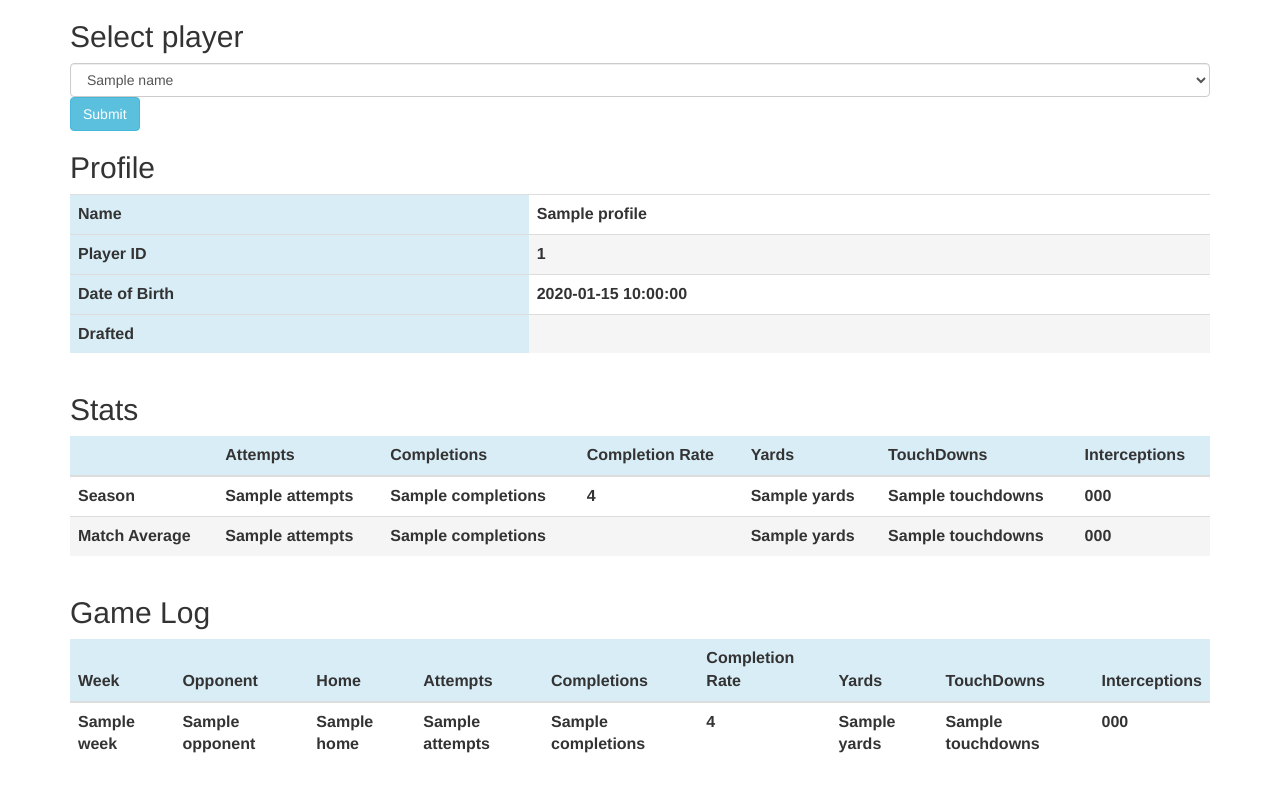
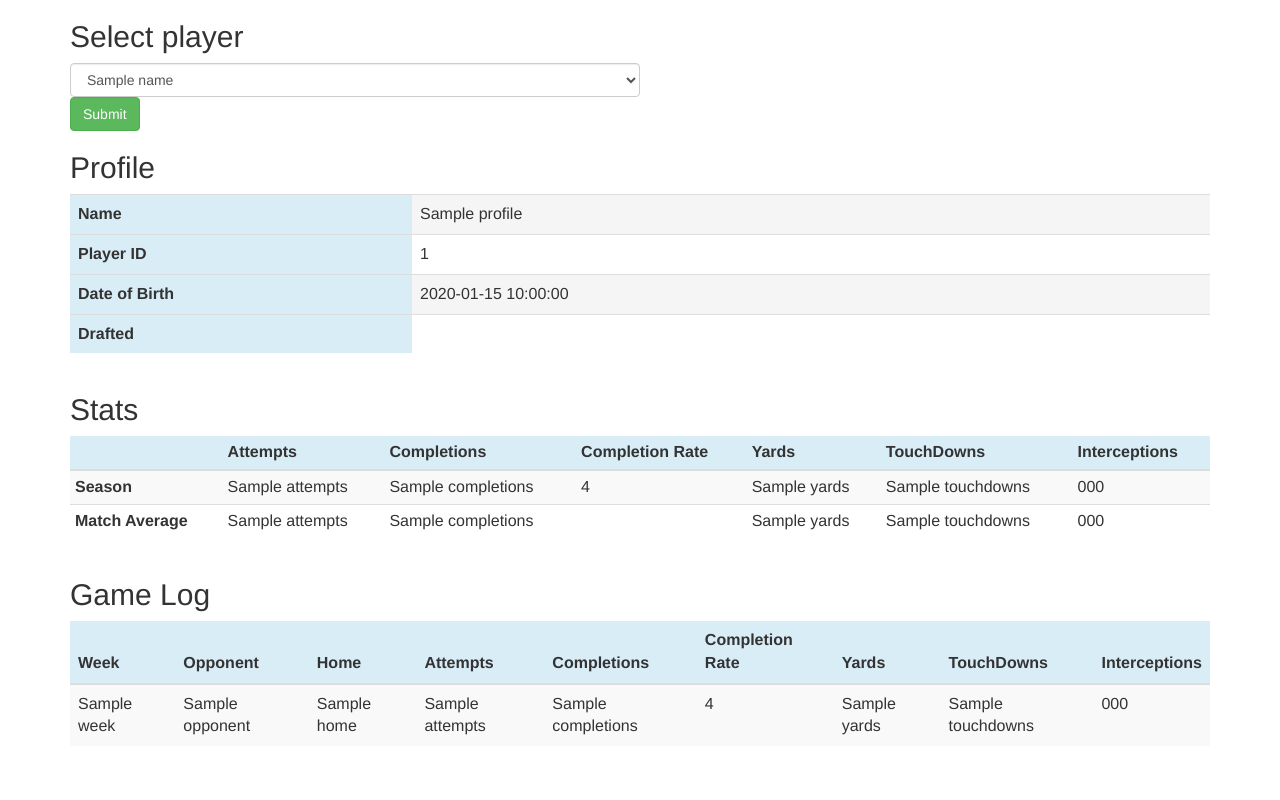
Before and after one commit to zhaowei666/Flask_API, a Python web app: template templates/player.html in a window 1280 px wide. Run offline with Jinja, Linux system fonts and the light colour scheme; the template is opened without the code that fills it: most values are stand-ins (such as "Sample title", 1, 10 or a date in 2020); lists and menus that the app fills with data are empty; some libraries are stand-ins or nearby versions.

Commit message:
revised bootstrap styles

```diff
--- a/templates/player.html
+++ b/templates/player.html
@@ -9,38 +9,40 @@
 </head>
 <body onload="table_onload('{{ info['num_logs'] }}')">
   <div class="container">
+    <div style="width: 50%; float:left">
       <h2>Select player</h2>
       <select class="form-control" id="player_selection">
         {% for name in names %}
           <option>{{ name }}</option>
         {% endfor %}
       </select>
-    <a href="javascript:display_players(document.getElementById('player_selection').value)" class="btn btn-info" role="button">Submit</a>
+      <a href="javascript:display_players($('#player_selection').val())" class="btn btn-success" role="button">Submit</a>
+    </div>
   </div>
   <div class="container">
     <h2>Profile</h2>
     <table class="table">
       <tr>
-        <th class="info">Name</th>
-        <th><span id="name">{{ info['profile']['name'] }}</span></th>
+        <th class="col-sm-3 info">Name</th>
+        <td class="col-sm-7 active"><span id="name">{{ info['profile']['name'] }}</span></td>
       </tr>
       <tr>
-        <th class="info">Player ID</th>
-        <th class="active"><span id="id">{{ info['profile']['id'] }}</span></th>
+        <th class="col-sm-3 info">Player ID</th>
+        <td class="col-sm-7"><span id="id">{{ info['profile']['id'] }}</span></td>
       </tr>
       <tr>
-        <th class="info">Date of Birth</th>
-        <th><span id="date_of_birth">{{ info['profile']['date_of_birth'] }}</span></th>
+        <th class="col-sm-3 info">Date of Birth</th>
+        <td class="col-sm-7 active"><span id="date_of_birth">{{ info['profile']['date_of_birth'] }}</span></td>
       </tr>
       <tr>
-        <th class="info">Drafted</th>
-        <th class="active"><span id="draft">{{ info['profile']['draft'] }}</span></th>
+        <th class="col-sm-3 info">Drafted</th>
+        <td class="col-sm-7"><span id="draft">{{ info['profile']['draft'] }}</span></td>
       </tr>
     </table>
   </div>
   <div class="container">
     <h2>Stats</h2>
-    <table class="table">
+    <table class="table table-striped table-condensed">
       <thead>
         <tr class="info">
           <th></th>
@@ -55,21 +57,21 @@
       <tbody>
         <tr>
           <th>Season</th>
-          <th id="attempts_all">{{ info['stats']['all']['attempts'] }}</th>
-          <th id="completions_all">{{ info['stats']['all']['completions'] }}</th>
-          <th id="completion_rate_all">{{ info['stats']['all']['completion_rate'] }}</th>
-          <th id="yards_all">{{ info['stats']['all']['yards'] }}</th>
-          <th id="touchdowns_all">{{ info['stats']['all']['touchdowns'] }}</th>
-          <th id="interceptions_all">{{ info['stats']['all']['interceptions'] }}</th>
+          <td id="attempts_all">{{ info['stats']['all']['attempts'] }}</td>
+          <td id="completions_all">{{ info['stats']['all']['completions'] }}</td>
+          <td id="completion_rate_all">{{ info['stats']['all']['completion_rate'] }}</td>
+          <td id="yards_all">{{ info['stats']['all']['yards'] }}</td>
+          <td id="touchdowns_all">{{ info['stats']['all']['touchdowns'] }}</td>
+          <td id="interceptions_all">{{ info['stats']['all']['interceptions'] }}</td>
         </tr>
-        <tr class="active">
+        <tr>
           <th>Match Average</th>
-          <th id="attempts_match">{{ info['stats']['match']['attempts'] }}</th>
-          <th id="completions_match">{{ info['stats']['match']['completions'] }}</th>
-          <th id="completion_rate_match"></th>
-          <th id="yards_match">{{ info['stats']['match']['yards'] }}</th>
-          <th id="touchdowns_match">{{ info['stats']['match']['touchdowns'] }}</th>
-          <th id="interceptions_match">{{ info['stats']['match']['interceptions'] }}</th>
+          <td id="attempts_match">{{ info['stats']['match']['attempts'] }}</td>
+          <td id="completions_match">{{ info['stats']['match']['completions'] }}</td>
+          <td id="completion_rate_match"></td>
+          <td id="yards_match">{{ info['stats']['match']['yards'] }}</td>
+          <td id="touchdowns_match">{{ info['stats']['match']['touchdowns'] }}</td>
+          <td id="interceptions_match">{{ info['stats']['match']['interceptions'] }}</td>
         </tr>
       </tbody>
 
@@ -77,7 +79,7 @@
   </div>
   <div class="container">
     <h2>Game Log</h2>
-    <table class="table">
+    <table class="table table-striped">
       <thead>
         <tr class="info">
           <th>Week</th>
@@ -95,15 +97,15 @@
         {% for i in range(100)%}
           {% if i < info['num_logs'] %}
             <tr id="log{{ i }}">
-              <th><span id="week_{{ i }}">{{ info['game_logs'][i]['week'] }}</span></th>
-              <th><span id="opponent_{{ i }}">{{ info['game_logs'][i]['opponent'] }}</span></th>
-              <th><span id="home_{{ i }}">{{ info['game_logs'][i]['home'] }}</span></th>
-              <th><span id="attempts_{{ i }}">{{ info['game_logs'][i]['attempts'] }}</span></th>
-              <th><span id="completions_{{ i }}">{{ info['game_logs'][i]['completions'] }}</span></th>
-              <th><span id="completion_rate">{{ info['game_logs'][i]['completion_rate'] }}</span></th>
-              <th><span id="yards_{{ i }}">{{ info['game_logs'][i]['yards'] }}</span></th>
-              <th><span id="touchdowns_{{ i }}">{{ info['game_logs'][i]['touchdowns'] }}</span></th>
-              <th><span id="interceptions_{{ i }}">{{ info['game_logs'][i]['interceptions'] }}</span></th>
+              <td><span id="week_{{ i }}">{{ info['game_logs'][i]['week'] }}</span></td>
+              <td><span id="opponent_{{ i }}">{{ info['game_logs'][i]['opponent'] }}</span></td>
+              <td><span id="home_{{ i }}">{{ info['game_logs'][i]['home'] }}</span></td>
+              <td><span id="attempts_{{ i }}">{{ info['game_logs'][i]['attempts'] }}</span></td>
+              <td><span id="completions_{{ i }}">{{ info['game_logs'][i]['completions'] }}</span></td>
+              <td><span id="completion_rate">{{ info['game_logs'][i]['completion_rate'] }}</span></td>
+              <td><span id="yards_{{ i }}">{{ info['game_logs'][i]['yards'] }}</span></td>
+              <td><span id="touchdowns_{{ i }}">{{ info['game_logs'][i]['touchdowns'] }}</span></td>
+              <td><span id="interceptions_{{ i }}">{{ info['game_logs'][i]['interceptions'] }}</span></td>
             </tr>
           {% else %}
              <tr id="log{{ i }}">
@@ -140,7 +142,6 @@
               $('#'+x+'_match').text(update_player['stats']['match'][x])
           }
 
-
           for (var i=0; i < 100; i++) {
               if (i < update_player['num_logs']) {
                   $('#log' + i).show();
@@ -160,9 +161,6 @@
       for (var i = 0; i < 100; i++) {
           if (i < num_logs) {
               $('#log' + i).show();
-              if (i % 2 == 1) {
-                  $('#log' + i).removeClass().addClass('active')
-              }
           } else {
               $('#log' + i).hide()
           }
```
Lines whose indentation alone changed are shown as unchanged.
